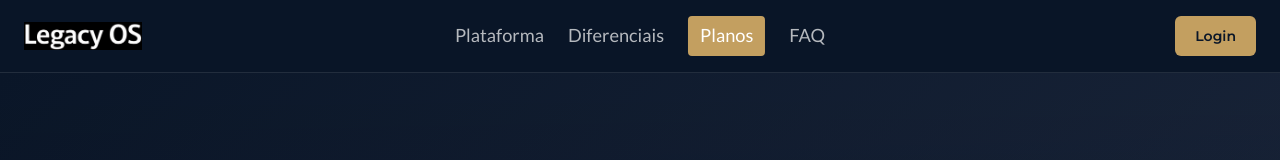
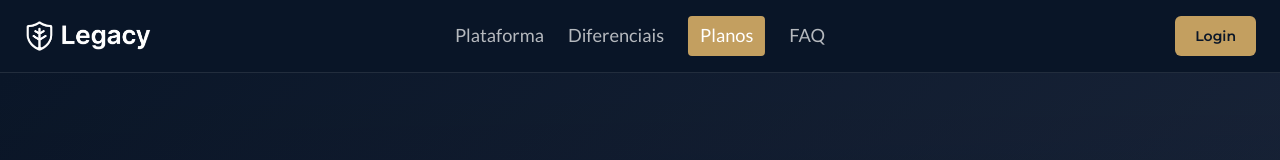
Before and after one commit to aurionventures/v3-ok, a React (Vite) app: page /planos in a window 1280 px wide. Shown: the top 160 px of the page. Built offline with nearby package versions, Linux system fonts and the light colour scheme; no server answers; the HTML template or start-up script is replaced by a standard one.

Commit message:
Logo topo - Ok

```diff
--- a/src/components/landing/LandingNav.tsx
+++ b/src/components/landing/LandingNav.tsx
@@ -25,9 +25,9 @@ const LandingNav = ({ activeLink }: LandingNavProps) => {
         <div className="flex items-center">
           <Link to="/">
             <img
-              src="/lovable-uploads/nova-logo-branca.png"
+              src="/lovable-uploads/2c829115-41cf-4d67-be3a-ab60b0628e1f.png"
               alt="Legacy OS"
-              className="h-7 w-auto"
+              className="h-8 w-auto brightness-0 invert"
             />
           </Link>
         </div>
```
